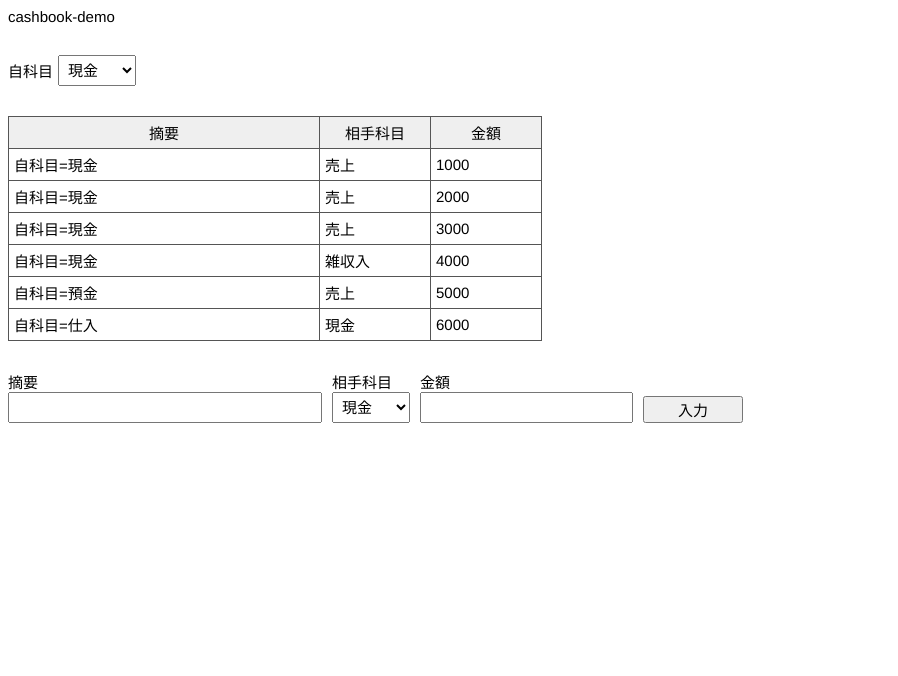
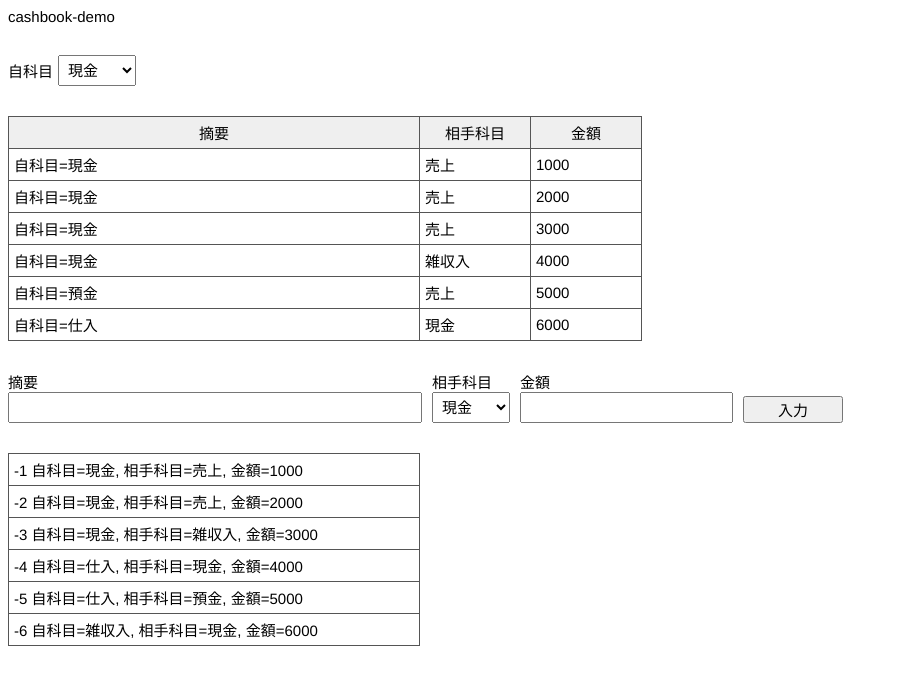
Before and after one commit to asaas/cashbook-demo, a Vue app: page / in a window 1280 px wide. Shown: the top 676 px of the page, without its empty margins (0-898 px from the left). Built offline with nearby package versions, Linux system fonts and the light colour scheme.

Commit message:
feat: add JournalTemplateTable

```diff
--- a/src/App.vue
+++ b/src/App.vue
@@ -27,6 +27,8 @@
     <v-spacer width="10px" />
     <journal-form-submit-button />
   </div>
+  <v-spacer height="30px" />
+  <journal-template-table />
 </template>
 
 <script lang="ts">
@@ -37,6 +39,7 @@ import JournalTable from './components/JournalTable.vue'
 import DescriptionInput from './components/DescriptionInput.vue'
 import AmountInput from './components/AmountInput.vue'
 import JournalFormSubmitButton from './components/JournalFormSubmitButton.vue'
+import JournalTemplateTable from './components/JournalTemplateTable.vue'
 import VSpacer from './components/VSpacer.vue'
 
 export default defineComponent({
@@ -48,6 +51,7 @@ export default defineComponent({
     DescriptionInput,
     AmountInput,
     JournalFormSubmitButton,
+    JournalTemplateTable,
     VSpacer
   }
 });
--- a/src/components/DescriptionInput.vue
+++ b/src/components/DescriptionInput.vue
@@ -12,7 +12,7 @@ export default defineComponent({
 
 <style scoped>
 .description-input {
-  width: 300px;
+  width: 400px;
   padding: 5px;
   font-size: var(--font-size);
 }
--- a/src/components/JournalTable.vue
+++ b/src/components/JournalTable.vue
@@ -81,7 +81,7 @@ export default defineComponent({
           corrAccountName: '現金',
           description: '自科目=仕入',
           amount: '6000'
-        },
+        }
       ]
     });
 
@@ -108,7 +108,7 @@ th {
 }
 
 th:nth-child(1), td:nth-child(1) {
-  width: 300px;
+  width: 400px;
 }
 
 th:nth-child(2), td:nth-child(2) {
--- /dev/null
+++ b/src/components/JournalTemplateTable.vue
@@ -0,0 +1,86 @@
+<template>
+  <table class="journal-template-table">
+    <tr v-for="(jt, i) in journalTemplates" :key="jt.id">
+      <td>{{`-${i + 1} ${jt.description}`}}</td>
+    </tr>
+  </table>
+</template>
+
+<script lang="ts">
+import { defineComponent, reactive, toRefs } from 'vue';
+
+import { JournalTemplate } from '../types/journal-template';
+
+interface State {
+  journalTemplates: JournalTemplate[];
+}
+
+export default defineComponent({
+  name: 'JournalTemplateTable',
+
+  setup() {
+    const state = reactive<State>({
+      journalTemplates: [
+        {
+          id: 1,
+          selfAccountId: 1,
+          corrAccountId: 3,
+          description: '自科目=現金, 相手科目=売上, 金額=1000',
+          amount: '1000'
+        },
+        {
+          id: 2,
+          selfAccountId: 1,
+          corrAccountId: 3,
+          description: '自科目=現金, 相手科目=売上, 金額=2000',
+          amount: '2000'
+        },
+        {
+          id: 3,
+          selfAccountId: 1,
+          corrAccountId: 3,
+          description: '自科目=現金, 相手科目=雑収入, 金額=3000',
+          amount: '3000'
+        },
+        {
+          id: 4,
+          selfAccountId: 4,
+          corrAccountId: 1,
+          description: '自科目=仕入, 相手科目=現金, 金額=4000',
+          amount: '4000'
+        },
+        {
+          id: 5,
+          selfAccountId: 4,
+          corrAccountId: 2,
+          description: '自科目=仕入, 相手科目=預金, 金額=5000',
+          amount: '5000'
+        },
+        {
+          id: 6,
+          selfAccountId: 6,
+          corrAccountId: 1,
+          description: '自科目=雑収入, 相手科目=現金, 金額=6000',
+          amount: '6000'
+        }
+      ]
+    });
+
+    return {
+      ...toRefs(state)
+    };
+  }
+})
+</script>
+
+<style scoped>
+.journal-template-table {
+  border-collapse: collapse;
+}
+
+td {
+  width: 400px;
+  padding: 5px;
+  border: 1px solid #555;
+}
+</style>
--- /dev/null
+++ b/src/types/journal-template.ts
@@ -0,0 +1,7 @@
+export interface JournalTemplate {
+  id: number;
+  selfAccountId: number;
+  corrAccountId: number;
+  description: string;
+  amount: string;
+}
```
